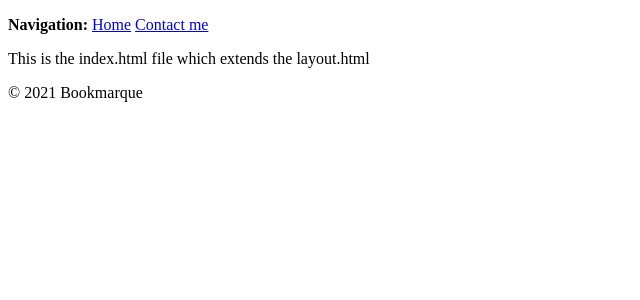
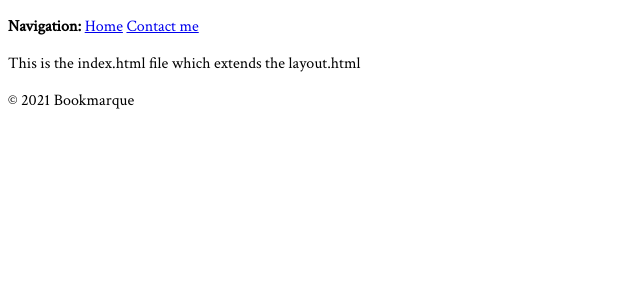
Before and after one commit to Will-McCarthy/Bookmarque, a Flask app: template templates/index.html in a window 1280 px wide. Shown: the top 300 px of the page, without its empty margins (0-640 px from the left). Run offline with Flask 2, Linux system fonts and the light colour scheme; the template is opened without the code that fills it, so the values that code supplies are empty.

Commit message:
Updated CSS with Google Fonts

```diff
--- /dev/null
+++ b/static/style.css
@@ -0,0 +1,16 @@
+:root {
+  /* color pallete (plt) */
+  --plt-blue: #15253B;
+  --plt-gold: #F4CE92
+  --plt-dark-blue: #1A1D24
+  --plt-dark-gold: #B6622D
+
+  /* font families */
+  --serif: 'Crimson Text', serif;
+  --sans-serif: 'Open Sans', sans-serif;
+  --title: 'Bebas Neue', cursive;
+}
+
+body {
+  font-family: 'Crimson Text', serif;
+}
--- a/templates/user_layout.html
+++ b/templates/user_layout.html
@@ -2,6 +2,10 @@
 <html>
   <head>
     <title>Bookmarqué</title>
+    <link rel="stylesheet" href="{{ url_for('static', filename='style.css') }}"/>
+    <link rel="shortcut icon" href="{{ url_for('static', filename='favicon.ico') }}">
+    <link rel="preconnect" href="https://fonts.gstatic.com">
+    <link href="https://fonts.googleapis.com/css2?family=Bebas+Neue&family=Crimson+Text&family=Open+Sans:wght@400;700&display=swap" rel="stylesheet">
   </head>
   <body>
     <p><strong>Navigation:</strong> <a href="/">Home</a> <a href="mailto:contact@example.com">Contact me</a></p>
```
Also changed, not shown: README.md, static/css/style.css (deleted).
